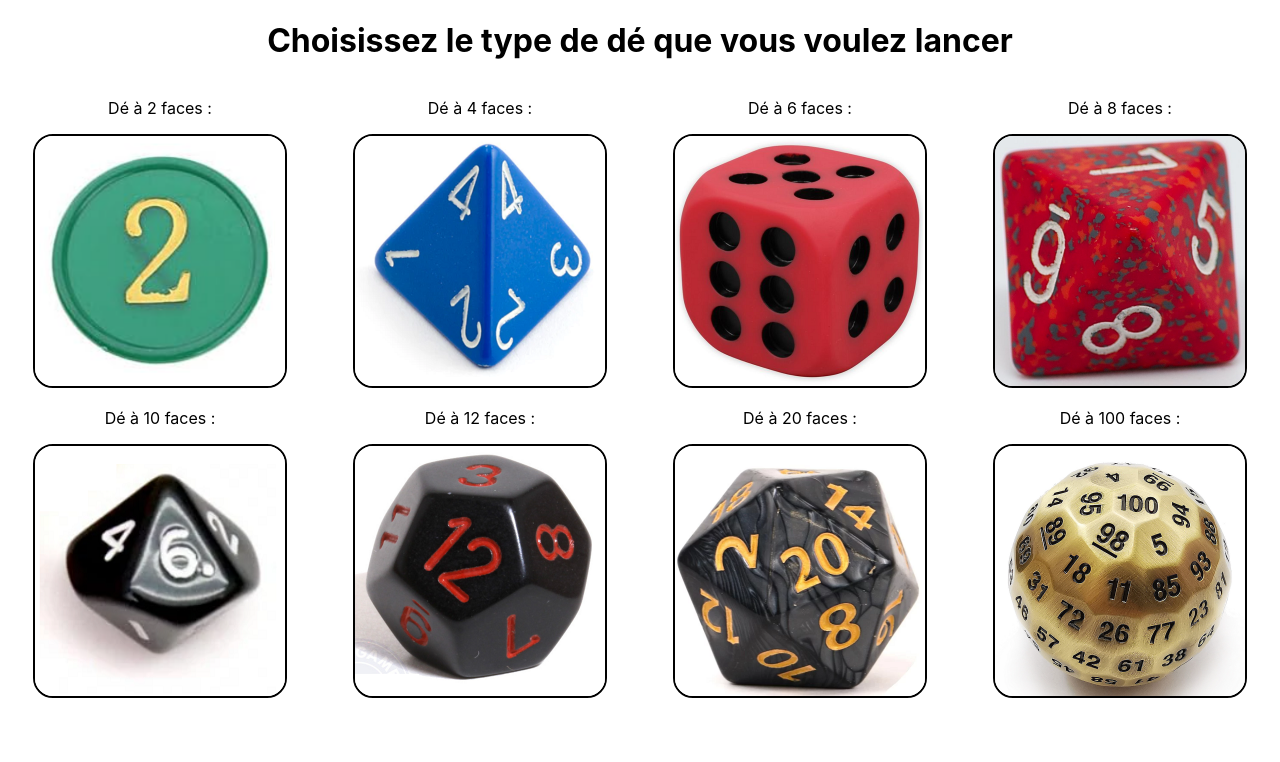
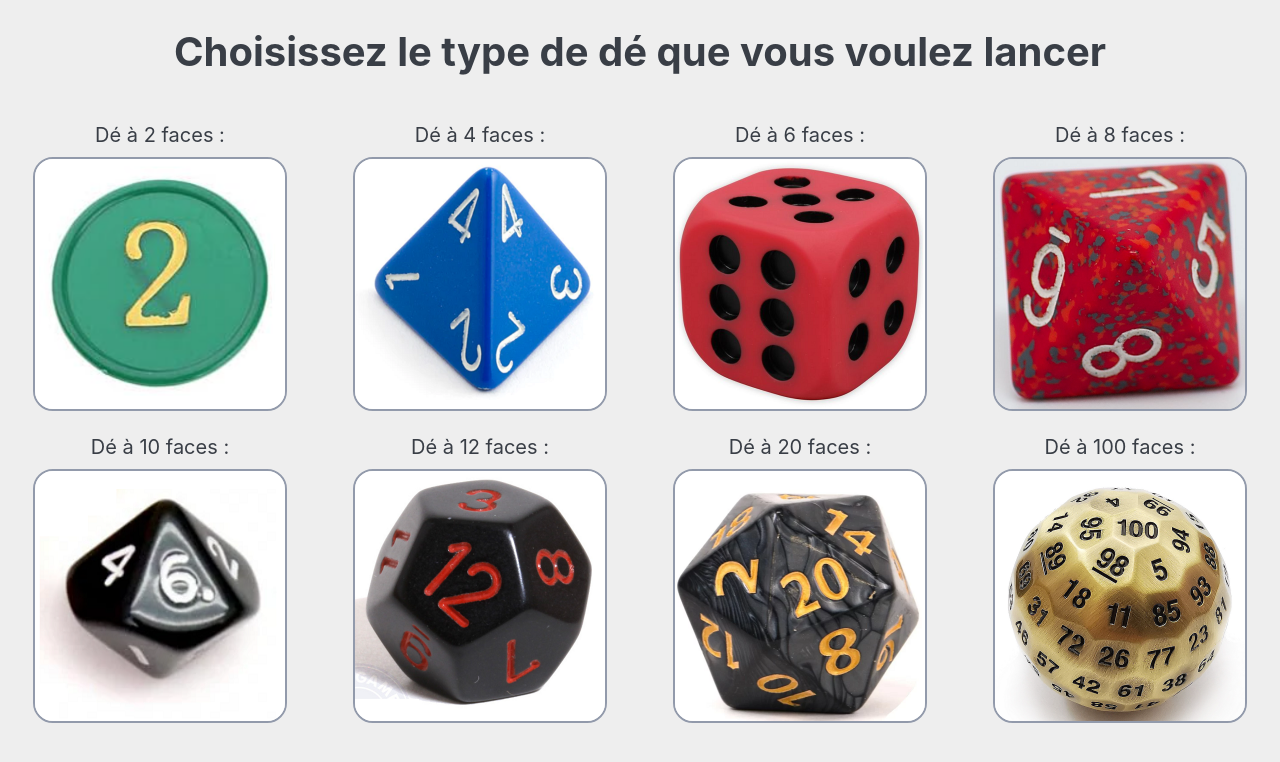
Before and after one commit to Florian59c/roll-dice, a React (Create React App) app: page /#/ in a window 1280 px wide. Shown: the top 762 px of the page. Built offline with nearby package versions, Linux system fonts and the light colour scheme.

Commit message:
style et responsive

```diff
--- a/src/index.css
+++ b/src/index.css
@@ -5,9 +5,23 @@ body {
     sans-serif;
   -webkit-font-smoothing: antialiased;
   -moz-osx-font-smoothing: grayscale;
+  background-color: #EEEEEE;
 }
 
 code {
   font-family: source-code-pro, Menlo, Monaco, Consolas, 'Courier New',
     monospace;
 }
+
+h1,
+p {
+  color: #393E46;
+}
+
+h1 {
+  font-size: 40px;
+}
+
+p {
+  font-size: 20px;
+}
--- a/src/screens/css/Home.css
+++ b/src/screens/css/Home.css
@@ -2,23 +2,51 @@
     text-align: center;
 }
 
-.Home .dice-list {
-    display: flex;
-    flex-wrap: wrap;
-}
-
-.Home .dice-list .dice {
-    width: 25%;
-    text-align: center;
+.Home p {
+    margin: 20px 0 10px 0;
 }
 
 .Home img {
     width: 250px;
-    border: 2px solid black;
+    border: 2px solid #929AAB;
     border-radius: 20px;
 }
 
 .Home img:hover {
-    width: 240px;
-    border: 4px solid black;
+    width: 246px;
+    border-width: 4px;
 }
+
+.Home .dice-list {
+    text-align: center;
+}
+
+/* pour les ecran superieur au mobile */
+@media screen and (min-width: 580px) {
+    .Home .dice-list {
+        display: flex;
+        flex-wrap: wrap;
+    }
+
+    .Home .dice-list .dice {
+        width: 50%;
+        text-align: center;
+    }
+
+    .Home img:hover {
+        width: 240px;
+    }
+}
+
+/* pour les ecran superieur au mobile ET tablettes */
+@media screen and (min-width: 1080px) {
+    .Home .dice-list {
+        display: flex;
+        flex-wrap: wrap;
+    }
+
+    .Home .dice-list .dice {
+        width: 25%;
+        text-align: center;
+    }
+}
```
